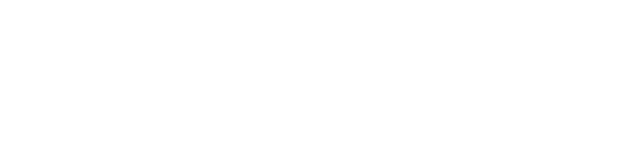
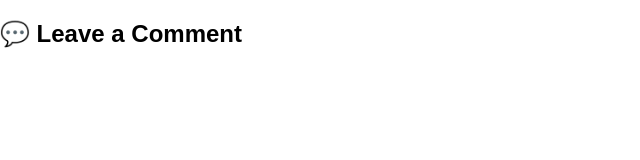
Before and after one commit to harisfirdaus/komentar-blog-cusdis, a plain HTML site: page index.html in a window 1280 px wide. Shown: the whole page, without its empty margins (0-640 px from the left). Drawn offline with Linux system fonts and the light colour scheme.

Commit message:
Add files via upload

```diff
--- a/index.html
+++ b/index.html
@@ -13,6 +13,7 @@
   </style>
 </head>
 <body>
+<h2>💬 Leave a Comment</h2>
   <div id="cusdis_thread"
        data-host="https://cusdis.com"
        data-app-id="1f0f4961-7dff-4e85-828c-012202515f73">
```
